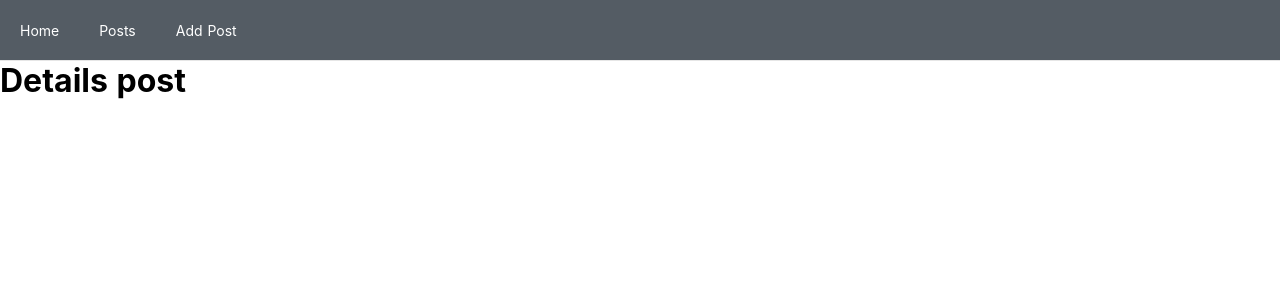
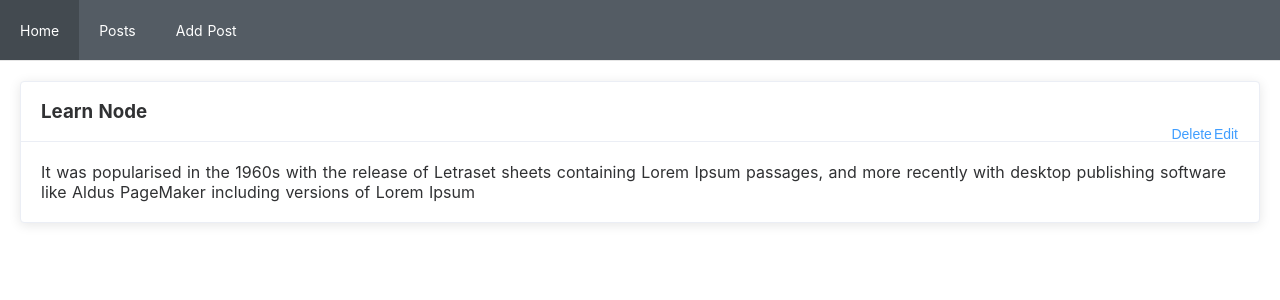
Before and after one commit to HaiderMalik12/nuxt-blog, a Nuxt app: page /post/1/details in a window 1280 px wide. Shown: the top 300 px of the page. Built offline with nearby package versions, Linux system fonts and the light colour scheme; data requests are answered from the project's data file.

Commit message:
fetch single recrod from server and displayed it to component

```diff
--- a/pages/post/_id/details.vue
+++ b/pages/post/_id/details.vue
@@ -1,10 +1,34 @@
 <template>
-  <h1>Details post</h1>
+  <div class="container">
+    <el-main>
+      <el-card class="box-card">
+        <div slot="header" class="clearfix">
+          <span>
+            <h3>{{post.title}}</h3>
+          </span>
+          <el-button style="float: right; padding: 3px 0" type="text" @click="editPost(post.id)">Edit</el-button>
+          <el-button style="float: right; padding: 3px 0" type="text" @click="deletePost(post.id)">Delete</el-button>
+        </div>
+        <p>{{post.description}}</p>
+      </el-card>
+    </el-main>
+  </div>
+
 </template>
 
 <script>
+import {mapState} from 'vuex';
 export default {
-name: 'PostDetails'
+name: 'PostDetails',
+async fetch({store, params, error, $axios}){
+  const {data} = await $axios.get(`/posts/${params.id}`);
+  store.dispatch('setPost', data);
+},
+computed: {
+  ...mapState({
+    post : state => state.post.singlePost
+  })
+}
 }
 </script>
 
--- a/pages/post/list.vue
+++ b/pages/post/list.vue
@@ -6,7 +6,7 @@
           <span>
             <h3>{{post.title}}</h3>
           </span>
-          <el-button style="float: right; padding: 3px 0" type="text">View Details</el-button>
+          <el-button style="float: right; padding: 3px 0" type="text" @click="viewDetails(post.id)">View Details</el-button>
         </div>
         <p>{{post.description.substr(0, 120)}}</p>
       </el-card>
@@ -19,13 +19,22 @@ import {mapState} from 'vuex';
 export default {
 name: 'PostList',
 async fetch({store, $axios, error}){
+  try{
  const {data} = await $axios.get('/posts');
  store.dispatch('setPosts', data);
+  }catch(err){
+    error({statusCode: 500, message: 'Ops, something went wrong'})
+  }
 },
 computed: {
   ...mapState({
     posts: state => state.post.posts
   })
+},
+methods: {
+  viewDetails(postId){
+    this.$router.push({path: `/post/${postId}/details`})
+  }
 }
 }
 </script>
--- a/store/modules/post.js
+++ b/store/modules/post.js
@@ -1,15 +1,22 @@
 const state = () => ({
-  posts: []
+  posts: [],
+  singlePost: {}
 })
 const getters = {}
 const mutations = {
   SET_POSTS(state, payload) {
     state.posts = payload
+  },
+  SET_POST(state, payload) {
+    state.singlePost = Object.assign({}, state.singlePost, payload)
   }
 }
 const actions = {
   setPosts({ commit }, payload) {
     commit('SET_POSTS', payload)
+  },
+  setPost({ commit }, payload) {
+    commit('SET_POST', payload)
   }
 }
 
```
